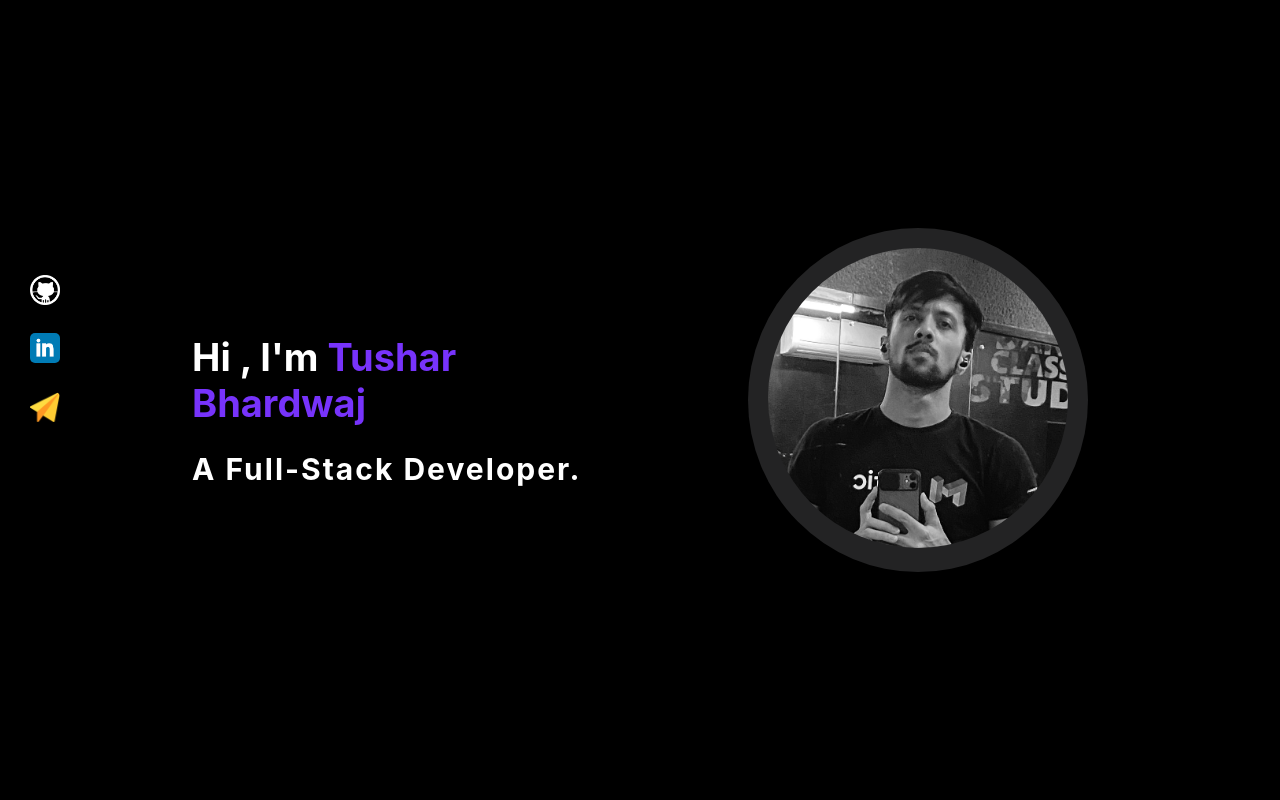
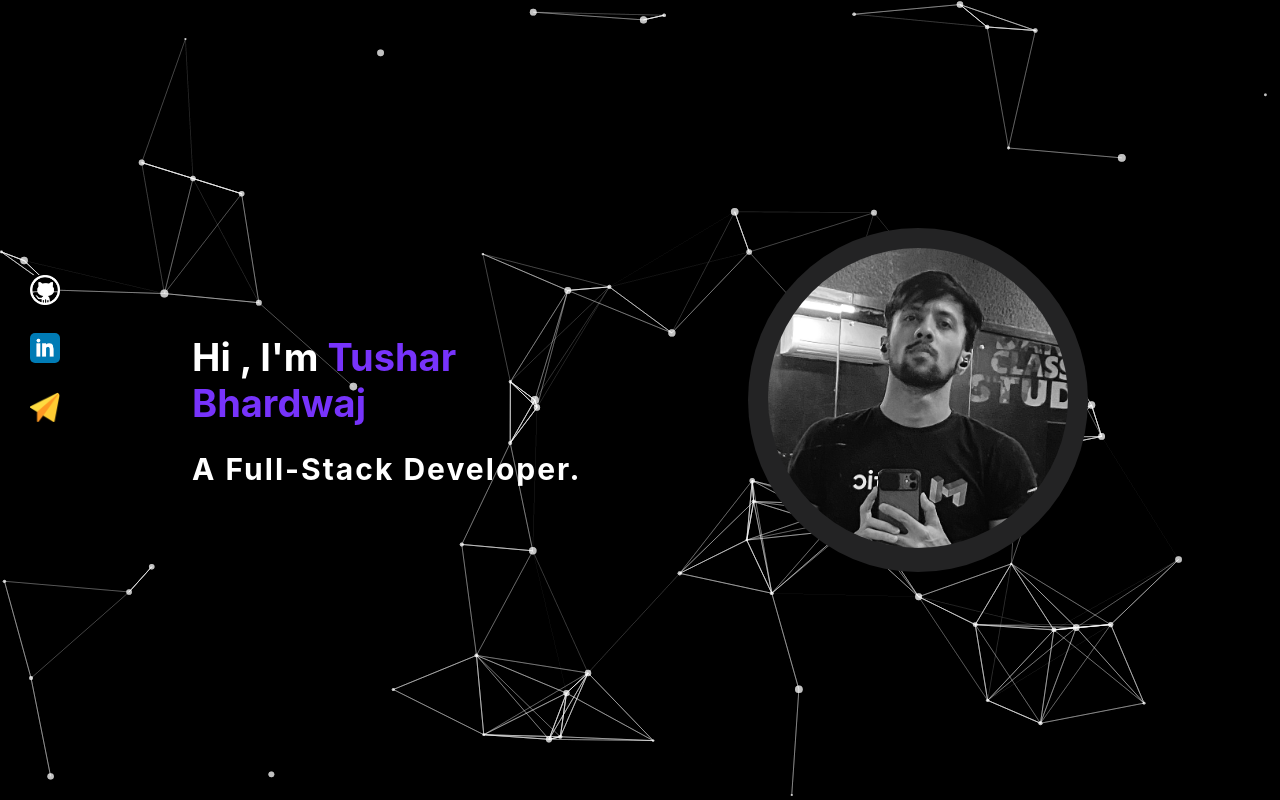
Before and after one commit to iamtushar324/my-portfolio, a React (Create React App) app: page / in a window 1280 px wide. Shown: the top 800 px of the page. Built offline with nearby package versions, Linux system fonts and the light colour scheme.

Commit message:
Added Background Animations and Some Minor Desgin Features Also
Signed-off-by: Tushar <iamtushar324@gmail.com>

```diff
--- a/package.json
+++ b/package.json
@@ -13,6 +13,7 @@
     "react": "^17.0.2",
     "react-dom": "^17.0.2",
     "react-scripts": "4.0.3",
+    "react-tsparticles": "^1.37.5",
     "styled-components": "^5.2.3",
     "typescript": "^4.2.4",
     "web-vitals": "^1.1.1"
--- a/public/index.html
+++ b/public/index.html
@@ -23,10 +23,14 @@
 </script>
   </head>
   <body>
+      <div id='stars'></div>
+      <div id='stars2'></div>
+    <div id='stars3'></div>
     <noscript
       >You need to enable JavaScript to run this app.</noscript
     >
-    <div id="root"></div>
+    <div id="root">
+      <!--For Background-->
     <div id="for-mobile">
       Please Open in Wide Screen
     </div>
--- a/src/components/Project.tsx
+++ b/src/components/Project.tsx
@@ -155,6 +155,7 @@ const MainWrapper = styled.div<{ index: any }>`
   background-color: ${baseColor.surface};
   padding: 80px 0px;
   border-radius: 10px;
+  z-index: 100;
 
   ${(props) =>
     props.index % 2 === 0
--- /dev/null
+++ b/src/components/ScrollDownBtn.jsx
@@ -0,0 +1,82 @@
+import styled from 'styled-components';
+
+export default function ScrollDownBtn() {
+  return (
+    <MainWrapper
+      onClick={() => {
+        let height = window.innerHeight;
+        window.scrollBy(0, height);
+      }}
+    ></MainWrapper>
+  );
+}
+const MainWrapper = styled.div`
+  position: absolute;
+  left: 50%;
+  bottom: 100px;
+  display: block;
+  text-align: center;
+  font-size: 20px;
+  z-index: 1000;
+  text-decoration: none;
+  text-shadow: 0;
+  width: 16px;
+  height: 16px;
+  border-bottom: 3px solid white;
+  border-right: 3px solid white;
+  -webkit-transform: translate(-50%, 0%) rotate(45deg);
+  -moz-transform: translate(-50%, 0%) rotate(45deg);
+  transform: translate(-50%, 0%) rotate(45deg);
+  -webkit-animation: fade_move_down 4s ease-in-out infinite;
+  -moz-animation: fade_move_down 4s ease-in-out infinite;
+  animation: fade_move_down 4s ease-in-out infinite;
+  cursor: pointer;
+
+  @-webkit-keyframes fade_move_down {
+    0% {
+      -webkit-transform: translate(0, -10px) rotate(45deg);
+      opacity: 0;
+    }
+
+    50% {
+      opacity: 1;
+    }
+
+    100% {
+      -webkit-transform: translate(0, 10px) rotate(45deg);
+      opacity: 0;
+    }
+  }
+
+  @-moz-keyframes fade_move_down {
+    0% {
+      -moz-transform: translate(0, -10px) rotate(45deg);
+      opacity: 0;
+    }
+
+    50% {
+      opacity: 1;
+    }
+
+    100% {
+      -moz-transform: translate(0, 10px) rotate(45deg);
+      opacity: 0;
+    }
+  }
+
+  @keyframes fade_move_down {
+    0% {
+      transform: translate(0, -10px) rotate(45deg);
+      opacity: 0;
+    }
+
+    50% {
+      opacity: 1;
+    }
+
+    100% {
+      transform: translate(0, 10px) rotate(45deg);
+      opacity: 0;
+    }
+  }
+`;
--- a/src/components/Skill.tsx
+++ b/src/components/Skill.tsx
@@ -76,13 +76,20 @@ const MainWrapper = styled.div`
   margin: 50px 40px;
   position: relative;
   transition-duration: 0.2s;
+  cursor: pointer;
+  div {
+    transition-duration: 0.2s;
+    opacity: 0;
+    visibility: hidden;
+  }
 
   &:hover {
-    transform: scale(1.5);
+    transform: scale(1.2);
     z-index: 10;
 
     div {
-      display: block;
+      opacity: 1;
+      visibility: visible;
     }
   }
 `;
@@ -102,7 +109,7 @@ const DetailsBox = styled.div`
   width: 210px;
   height: 100%;
   border-radius: ${borderRadius};
-  display: none;
+  display: block;
   font-size: calc(${baseStyle.smallTextFont} - 3px);
   padding: 10px 5px;
   box-sizing: border-box;
--- a/src/components/index.tsx
+++ b/src/components/index.tsx
@@ -1,4 +1,5 @@
 import { Button } from './Button';
 import Skill from './Skill';
+import ScrollDownBtn from './ScrollDownBtn';
 
-export { Button, Skill };
+export { Button, Skill, ScrollDownBtn };
--- a/src/containers/Intro.tsx
+++ b/src/containers/Intro.tsx
@@ -2,10 +2,10 @@ import React, { useEffect, useState } from 'react';
 import styled from 'styled-components';
 import myImage from 'assets/my-image.jpeg';
 import { baseColor, baseStyle } from 'styles/base';
-import { Button } from 'components';
-import GithubIcon from 'assets/github.png'
-import LinkedinIcon from 'assets/linkedin.png'
-import SendMail from 'assets/sendMail.png'
+import { Button, ScrollDownBtn } from 'components';
+import GithubIcon from 'assets/github.png';
+import LinkedinIcon from 'assets/linkedin.png';
+import SendMail from 'assets/sendMail.png';
 
 let imgWidth = 300;
 
@@ -69,6 +69,7 @@ export default function Intro() {
 
   return (
     <MainWrapper>
+      <ScrollDownBtn />
       <TextWrapper>
         <IntroText>
           Hi , I'm{' '}
@@ -87,7 +88,10 @@ export default function Intro() {
         <a href="https://github.com/iamtushar324" target="_blank">
           <Icon src={GithubIcon} alt=" " />
         </a>
-          <a href="https://www.linkedin.com/in/tushar-bhardwaj-5a820a193/" target="_blank">
+        <a
+          href="https://www.linkedin.com/in/tushar-bhardwaj-5a820a193/"
+          target="_blank"
+        >
           <Icon src={LinkedinIcon} alt=" " />
         </a>
         <a href="mailto:iamtushar324@gmail.com" target="_black">
@@ -101,21 +105,20 @@ export default function Intro() {
 //styles
 
 const SocialIconWrapper = styled.div`
-display:flex;
+  display: flex;
   flex-direction: column;
-padding:10px;
+  padding: 10px;
   justify-content: space-evenly;
   height: 200px;
-position:fixed;
-top:30%;
-left:20px;
-
+  position: fixed;
+  top: 30%;
+  left: 20px;
 `;
 const Icon = styled.img`
   height: 30px;
-border-radius:5px;
+  border-radius: 5px;
   cursor: pointer;
-`
+`;
 
 const KnowMoreBtn = styled(Button)`
   background-color: ${baseColor.primary};
@@ -193,9 +196,24 @@ const Pri = styled.span`
 
 const TextWrapper = styled.div`
   min-width: 376px;
+  z-index: 100;
 `;
 const ImageWrapper = styled.div`
   background-color: ${baseColor.surface};
   padding: 20px;
   border-radius: 100%;
+  z-index: 100;
+  animation: float 3s ease-in-out 2s infinite alternate;
+
+  @keyframes float {
+    0% {
+      transform: translateY(-10px);
+    }
+    50% {
+      transform: translateY(10px);
+    }
+    100% {
+      transform: translateY(-10px);
+    }
+  }
 `;
--- a/src/pages/App.tsx
+++ b/src/pages/App.tsx
@@ -2,10 +2,102 @@ import styled from 'styled-components';
 import { baseColor } from 'styles/base';
 import { Intro, Exp, Skills } from 'containers';
 import Projects from 'containers/Projects';
+import Particles from 'react-tsparticles';
 
 export default function App() {
+  const particlesInit = (main: any) => {
+    console.log(main);
+
+    // you can initialize the tsParticles instance (main) here, adding custom shapes or presets
+  };
+
+  const particlesLoaded = (container: any) => {
+    console.log(container);
+  };
+
   return (
     <MainWrapper>
+      <Particles
+        id="tsparticles"
+        options={{
+          background: {
+            color: {
+              value: 'transperent',
+            },
+          },
+          fpsLimit: 60,
+          interactivity: {
+            detectsOn: 'canvas',
+            events: {
+              onClick: {
+                enable: true,
+                mode: 'push',
+              },
+              onHover: {
+                enable: true,
+                mode: 'repulse',
+              },
+              resize: true,
+            },
+            modes: {
+              bubble: {
+                distance: 400,
+                duration: 2,
+                opacity: 0.3,
+                size: 40,
+              },
+              push: {
+                quantity: 4,
+              },
+              repulse: {
+                distance: 200,
+                duration: 0.4,
+              },
+            },
+          },
+          particles: {
+            color: {
+              value: '#ffffff',
+            },
+            links: {
+              color: '#ffffff',
+              distance: 150,
+              enable: true,
+              opacity: 0.3,
+              width: 1,
+            },
+            collisions: {
+              enable: true,
+            },
+            move: {
+              direction: 'none',
+              enable: true,
+              outMode: 'bounce',
+              random: false,
+              speed: 3,
+              straight: false,
+            },
+            number: {
+              density: {
+                enable: true,
+                value_area: 1100,
+              },
+              value: 80,
+            },
+            opacity: {
+              value: 0.3,
+            },
+            shape: {
+              type: 'circle',
+            },
+            size: {
+              random: true,
+              value: 4,
+            },
+          },
+          detectRetina: true,
+        }}
+      />
       <Intro />
       <Exp />
       <Skills />
--- a/src/styles/index.css
+++ b/src/styles/index.css
@@ -6,6 +6,9 @@ body {
   -webkit-font-smoothing: antialiased;
   -moz-osx-font-smoothing: grayscale;
   overscroll-behavior: none;
+}
+html{
+  scroll-behavior: smooth;
 }
 
 code {
```
Also changed, not shown: 1 other file (tests, documents, lock files or other folders). Lines whose indentation alone changed are shown as unchanged.
